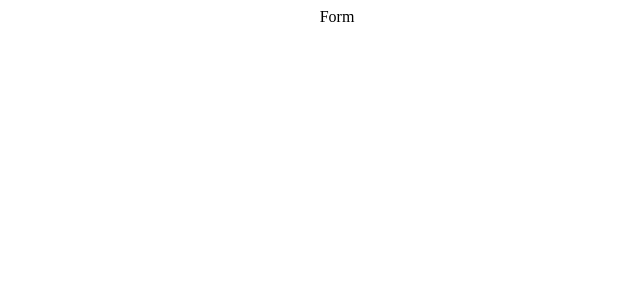
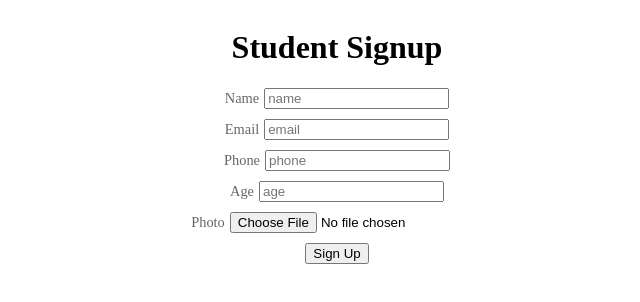
Before and after one commit to SazanDawadi/dataviz-intern, a React (Create React App) app: page / in a window 1280 px wide. Shown: the top 302 px of the page, without its empty margins (303-943 px from the left). Built offline with nearby package versions, Linux system fonts and the light colour scheme.

Commit message:
working proto 1

```diff
--- a/src/comps/Form.js
+++ b/src/comps/Form.js
@@ -1,8 +1,25 @@
-import React from 'react'
+import React from 'react';
+import formFeild from '../schema/formFields.json';
+import '../styles/form.css'
 
 const Form = () => {
   return (
-    <div>Form</div>
+    <div>
+        <form>
+            <h1>{formFeild.form.form_name}</h1>
+            {formFeild.form.feilds.map(inputData => {
+                return(
+                    <div className='input-container'>
+                        <label>{inputData.label}</label>
+                        <input type= {inputData.html_element} placeholder = {inputData.name} />
+                        <br/>
+                    </div>
+
+                )
+            })}
+            <input type = "submit" value = "Sign Up" />
+        </form>
+    </div>
   )
 }
 
--- a/src/schema/formFields.json
+++ b/src/schema/formFields.json
@@ -1,10 +1,10 @@
 {
     "form":{
-        "form_name":"Student Info",
+        "form_name":"Student Signup",
         "feilds":[
             {
                 "name":"name",
-                "label":"name",
+                "label":"Name",
                 "required":true,
                 "data_type":"Integer",
                 "html_element":"textbox"
--- /dev/null
+++ b/src/styles/form.css
@@ -0,0 +1,16 @@
+form{
+    display: flex;
+    align-items: center;
+    flex-direction: column;
+}
+
+.input-container label{
+    font-size: .9rem;
+    opacity: .6;
+    padding-right: 5px;
+}
+
+.input-container{
+    /* width: 40%; */
+    margin-bottom: 10px;
+}
```
Also changed, not shown: 1 other file (tests, documents, lock files or other folders).
